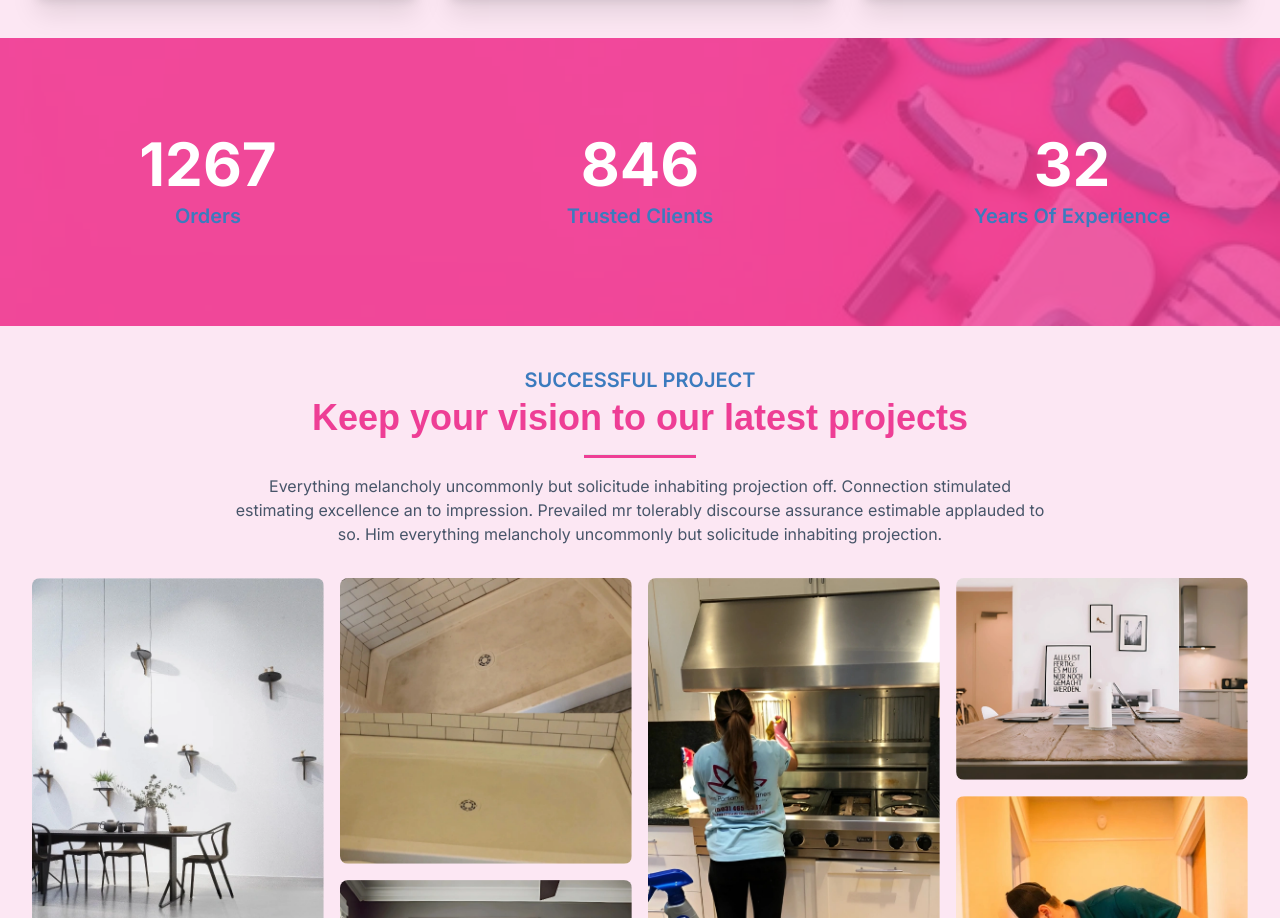
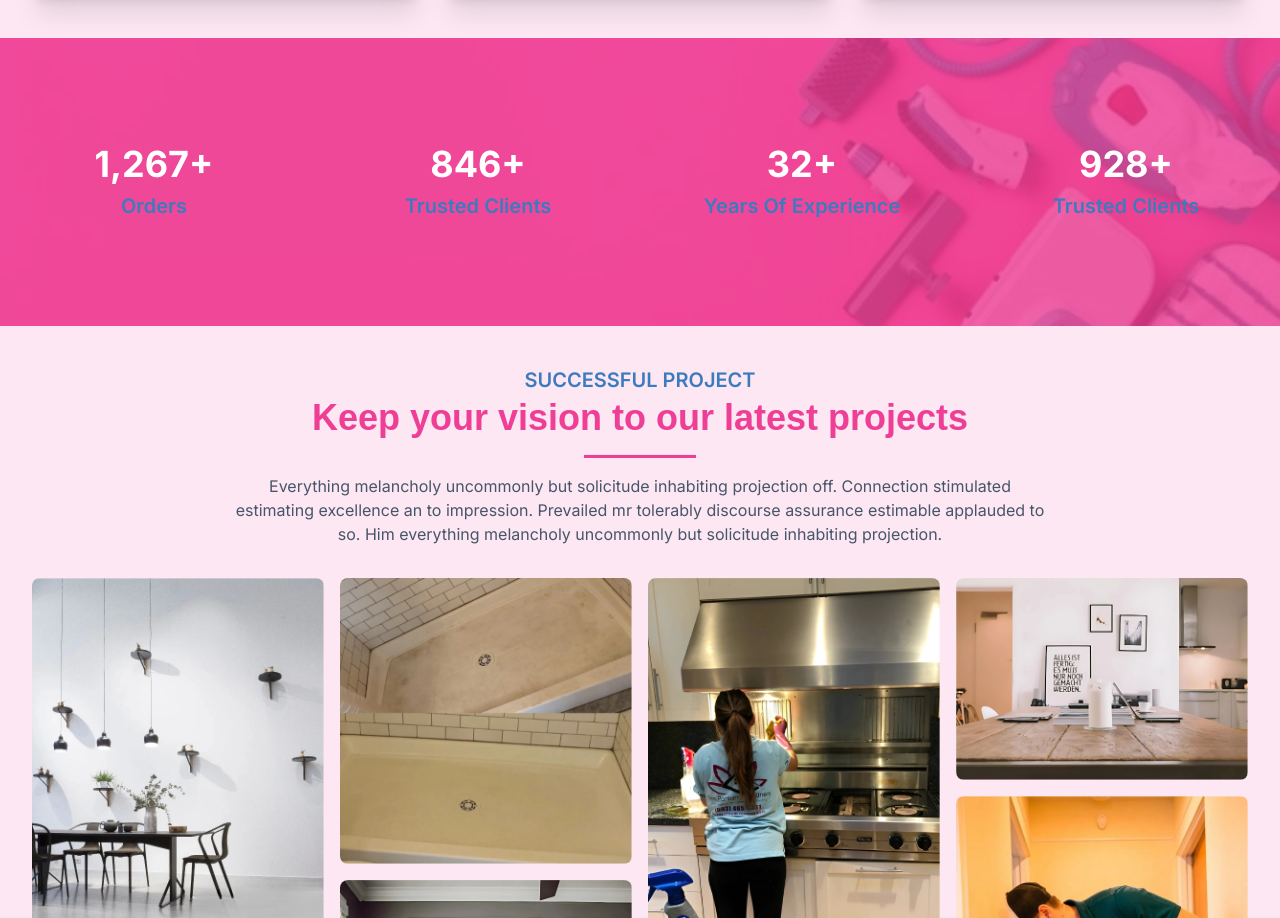
Before and after one commit to yassinechmarekh/bestportlandcleaners, a React (Vite) app: page / in a window 1280 px wide. Shown: the part 2734-3652 px from the top of the page. Built offline with nearby package versions, Linux system fonts and the light colour scheme; a web font is replaced by a local one.

Commit message:
add animation for stats numbers

```diff
--- a/package.json
+++ b/package.json
@@ -31,6 +31,7 @@
     "framer-motion": "^11.11.15",
     "lucide-react": "^0.456.0",
     "react": "^18.3.1",
+    "react-countup": "^6.5.3",
     "react-day-picker": "^8.10.1",
     "react-dom": "^18.3.1",
     "react-hook-form": "^7.53.2",
--- a/src/components/BannerStats.jsx
+++ b/src/components/BannerStats.jsx
@@ -1,4 +1,5 @@
 import React from "react";
+import CountUp from 'react-countup';
 
 import bannerImg from "../assets/images/banner/3.webp";
 
@@ -16,6 +17,10 @@ export default function BannerStats() {
       name: "Years Of Experience",
       value: "32",
     },
+    {
+      name: "Trusted Clients",
+      value: "928",
+    },
   ];
   return (
     <div
@@ -25,12 +30,12 @@ export default function BannerStats() {
       style={{ backgroundImage: `url(${bannerImg})` }}
     >
       <div className="container">
-        <div className="py-4 relative xs:absolute xs:top-1/2 xs:left-0 xs:-translate-y-1/2 w-full z-10">
-          <div className="grid grid-cols-1 xs:grid-cols-2 sm:grid-cols-3 gap-4">
+        <div className="py-8 sm:py-4 relative xs:absolute xs:top-1/2 xs:left-0 xs:-translate-y-1/2 w-full z-10">
+          <div className="grid grid-cols-1 xs:grid-cols-2 sm:grid-cols-4 gap-4">
             {stats.map((item, index) => (
               <div key={index} className="flex flex-col items-center gap-2">
-                <h2 className={"text-6xl text-white font-bold"}>
-                  {item.value}
+                <h2 className={"text-4xl text-white font-bold"}>
+                  <CountUp start={0} end={item.value} duration={3} suffix="+" enableScrollSpy={true} scrollSpyOnce={true} />
                 </h2>
                 <h5
                   className={"text-xl text-steel-blue font-semibold capitalize"}
--- a/src/components/HeroServices.jsx
+++ b/src/components/HeroServices.jsx
@@ -17,7 +17,7 @@ export default function HeroServices() {
     <section className={"py-10 bg-pink-100"}>
       <div className="container">
         <div className="flex flex-col-reverse lg:flex-row items-center gap-12">
-          <div className="w-full lg:w-1/2">
+          <div className="w-full lg:w-1/2 mt-8 xs:mt-0">
             <h5 className={"subtitle mb-1"}>Best Experts in Cleaning</h5>
             <h1 className={"big-title"}>
               Your Happiness Is Our Frist Priority
```
Also changed, not shown: 1 other file (tests, documents, lock files or other folders).
